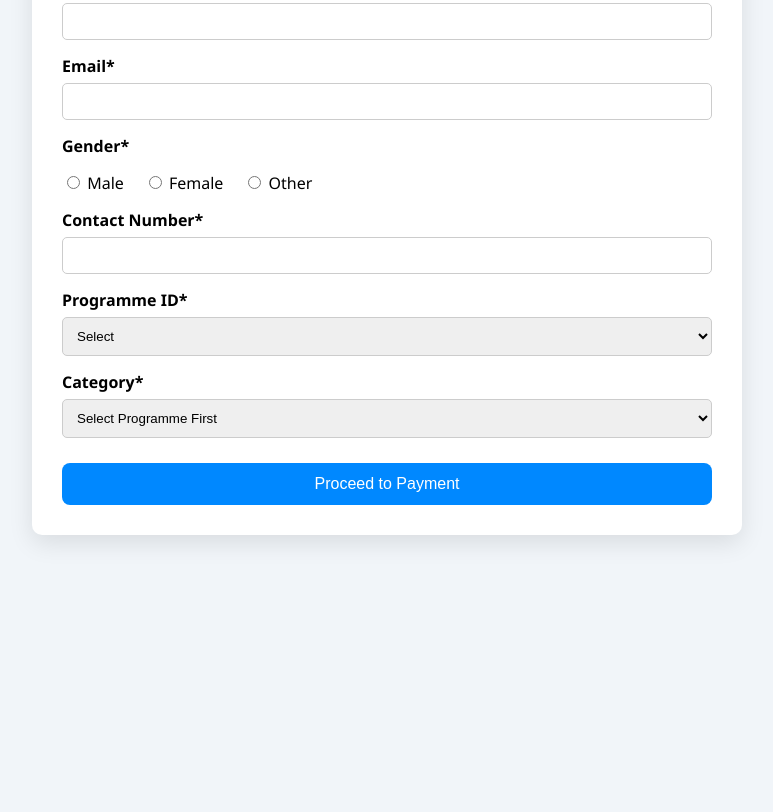
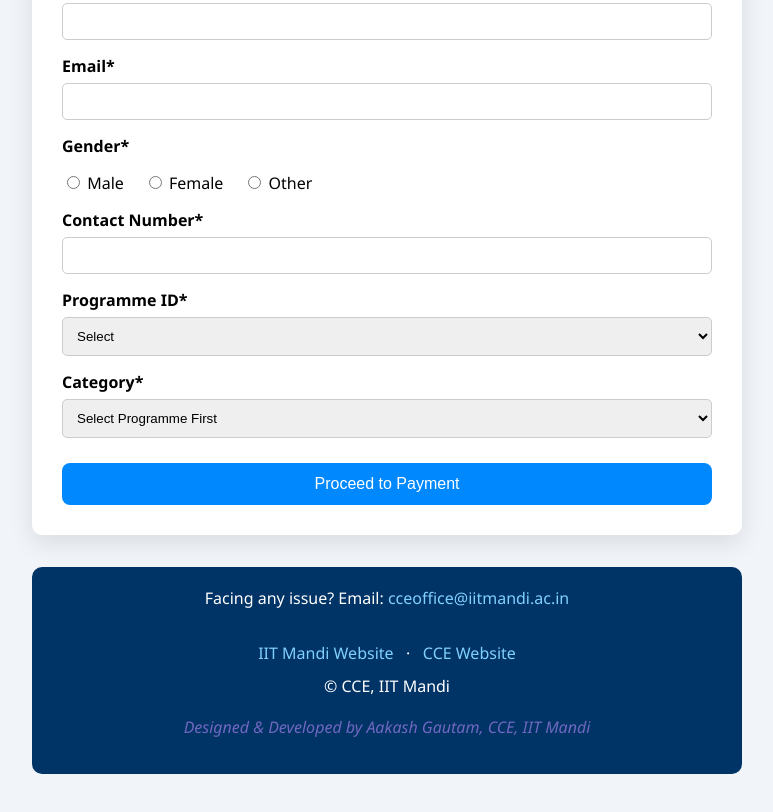
Before and after one commit to cceiitmandi/cceiitmandi.github.io, a plain HTML site: page upi.html in a window 1280 px wide. Shown: the part 334-1146 px from the top of the page, without its empty margins (253-1026 px from the left). Before the commit the page ends 909 px from the top, so only its background shows below. Drawn offline with Linux system fonts and the light colour scheme.

Commit message:
Updated UPI Draft

```diff
--- a/upi.html
+++ b/upi.html
@@ -216,6 +216,18 @@
     </div>
   </div>
 
+  <footer style="background-color: #003366; color: white; padding: 20px 30px; margin-top: 2rem; text-align: center; max-width: 650px; margin-left: auto; margin-right: auto; border-radius: 10px;">
+    <p style="margin: 0;">Facing any issue? Email: <a href="mailto:cceoffice@iitmandi.ac.in" style="color: #80d0ff; text-decoration: none;">cceoffice@iitmandi.ac.in</a></p>
+
+    <br>
+
+    <p style="margin: 0.7rem 0;"><a href="https://www.iitmandi.ac.in" target="_blank" style="color: #80d0ff; text-decoration: none;">IIT Mandi Website</a> &nbsp; · &nbsp; <a href="https://cce.iitmandi.ac.in" target="_blank" style="color: #80d0ff; text-decoration: none;">CCE Website</a></p>
+
+    <p style="margin: 5px 0;">© CCE, IIT Mandi</p>
+
+    <p style="font-size: 1rem; font-style: italic; margin-top: 1.2rem; color: #7168c1;">Designed & Developed by Aakash Gautam, CCE, IIT Mandi</p>
+</footer>
+
   <script src="https://cdn.jsdelivr.net/npm/qrcode/build/qrcode.min.js"></script>
   <script>
     const programmeCategories = {
```
